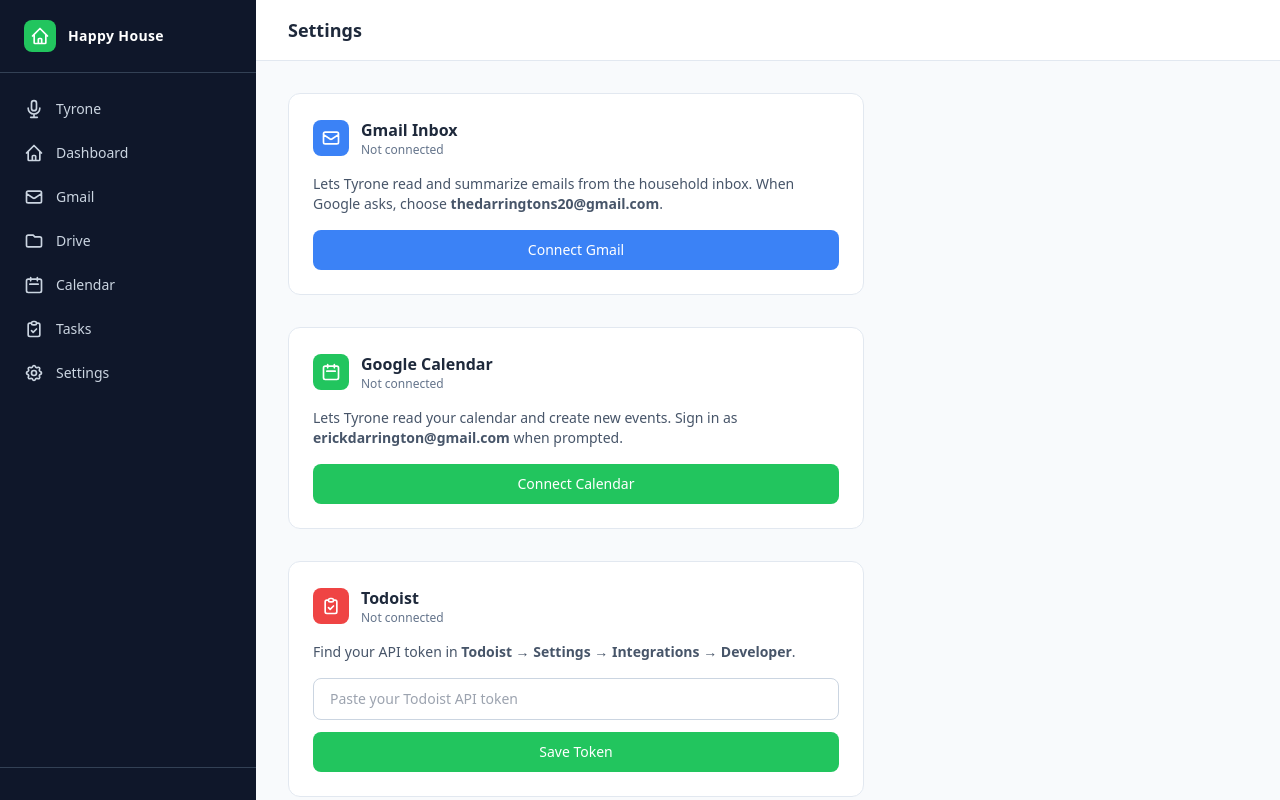
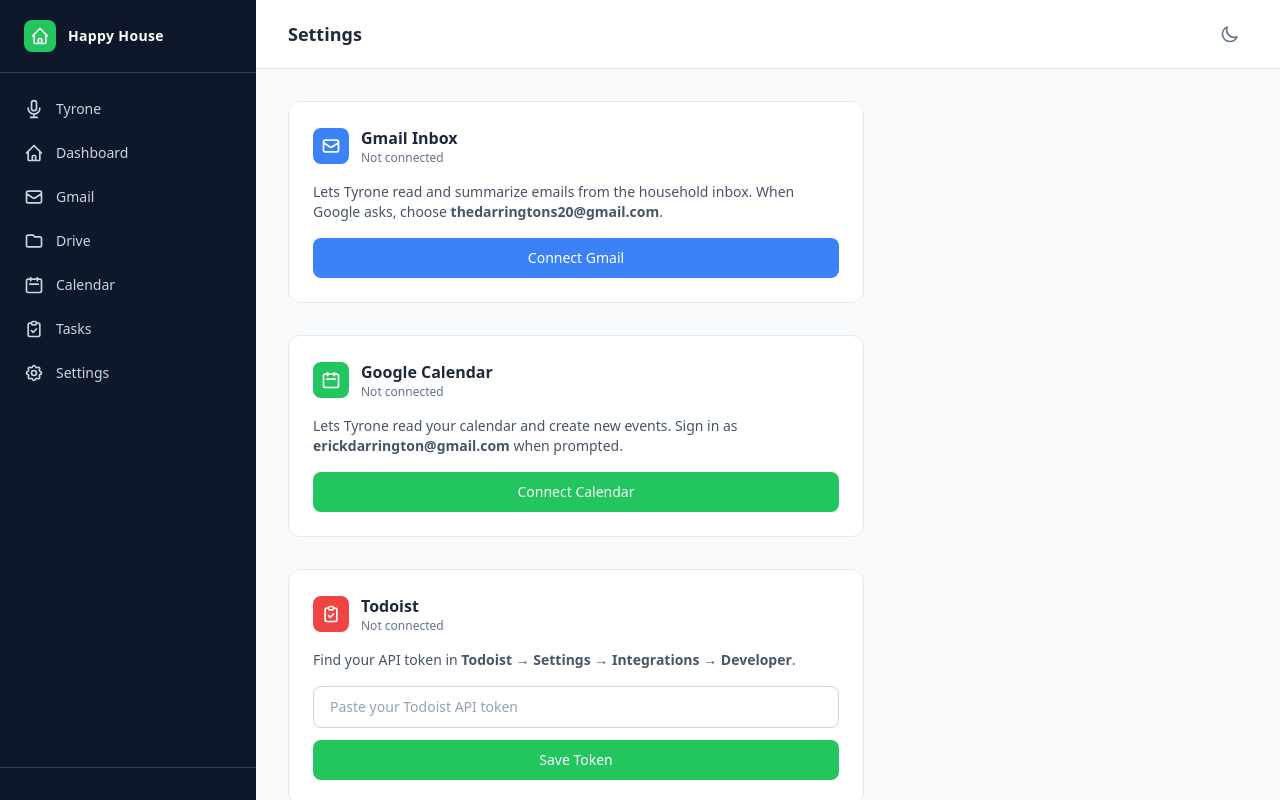
Before and after one commit to edarrington/happy-house-manager, a Python web app: template templates/settings.html in a window 1280 px wide. Run offline with Jinja, Linux system fonts and the light colour scheme; the template is opened without the code that fills it, so the values that code supplies are empty; some libraries are stand-ins or nearby versions.

Commit message:
feat: add dark mode toggle with localStorage persistence

```diff
--- a/templates/base.html
+++ b/templates/base.html
@@ -4,10 +4,17 @@
   <meta charset="UTF-8" />
   <meta name="viewport" content="width=device-width, initial-scale=1.0" />
   <title>{% block title %}Happy House Manager{% endblock %}</title>
+  <!-- Apply dark mode before render to prevent flash -->
+  <script>
+    if (localStorage.theme === 'dark' || (!('theme' in localStorage) && window.matchMedia('(prefers-color-scheme: dark)').matches)) {
+      document.documentElement.classList.add('dark');
+    }
+  </script>
   <script src="https://cdn.tailwindcss.com"></script>
   <script src="https://unpkg.com/htmx.org@1.9.10"></script>
   <script>
     tailwind.config = {
+      darkMode: 'class',
       theme: {
         extend: {
           colors: {
@@ -28,7 +35,7 @@
   </style>
   {% block head %}{% endblock %}
 </head>
-<body class="h-full bg-slate-50">
+<body class="h-full bg-slate-50 dark:bg-slate-900 transition-colors duration-200">
 
 <!-- Mobile overlay -->
 <div id="sidebar-overlay" class="fixed inset-0 bg-black/50 z-20 hidden" onclick="closeSidebar()"></div>
@@ -114,18 +121,18 @@
   <!-- Main content -->
   <main class="flex-1 overflow-y-auto min-w-0">
     <!-- Top bar -->
-    <header class="bg-white border-b border-slate-200 px-4 md:px-8 py-4 flex items-center justify-between sticky top-0 z-10">
+    <header class="bg-white dark:bg-slate-800 border-b border-slate-200 dark:border-slate-700 px-4 md:px-8 py-4 flex items-center justify-between sticky top-0 z-10 transition-colors duration-200">
       <div class="flex items-center gap-3">
         <!-- Hamburger (mobile only) -->
-        <button onclick="openSidebar()" class="md:hidden text-slate-600 hover:text-slate-900">
+        <button onclick="openSidebar()" class="md:hidden text-slate-600 dark:text-slate-400 hover:text-slate-900 dark:hover:text-white">
           <svg class="w-6 h-6" fill="none" stroke="currentColor" viewBox="0 0 24 24">
             <path stroke-linecap="round" stroke-linejoin="round" stroke-width="2" d="M4 6h16M4 12h16M4 18h16" />
           </svg>
         </button>
-        <h1 class="text-lg font-semibold text-slate-800">{% block page_title %}{% endblock %}</h1>
+        <h1 class="text-lg font-semibold text-slate-800 dark:text-white">{% block page_title %}{% endblock %}</h1>
       </div>
       <div class="flex items-center gap-3">
-        <div id="global-loading" class="htmx-indicator flex items-center gap-2 text-sm text-slate-500">
+        <div id="global-loading" class="htmx-indicator flex items-center gap-2 text-sm text-slate-500 dark:text-slate-400">
           <svg class="animate-spin w-4 h-4 text-green-500" fill="none" viewBox="0 0 24 24">
             <circle class="opacity-25" cx="12" cy="12" r="10" stroke="currentColor" stroke-width="4"></circle>
             <path class="opacity-75" fill="currentColor" d="M4 12a8 8 0 018-8V0C5.373 0 0 5.373 0 12h4zm2 5.291A7.962 7.962 0 014 12H0c0 3.042 1.135 5.824 3 7.938l3-2.647z"></path>
@@ -133,6 +140,18 @@
           Loading...
         </div>
         {% block header_actions %}{% endblock %}
+        <!-- Dark mode toggle -->
+        <button onclick="toggleDark()" title="Toggle dark mode"
+          class="p-2 rounded-lg text-slate-500 dark:text-slate-400 hover:text-slate-700 dark:hover:text-slate-200 hover:bg-slate-100 dark:hover:bg-slate-700 transition-colors">
+          <!-- Moon: visible in light mode -->
+          <svg class="w-5 h-5 dark:hidden" fill="none" stroke="currentColor" viewBox="0 0 24 24">
+            <path stroke-linecap="round" stroke-linejoin="round" stroke-width="2" d="M20.354 15.354A9 9 0 018.646 3.646 9.003 9.003 0 0012 21a9.003 9.003 0 008.354-5.646z"/>
+          </svg>
+          <!-- Sun: visible in dark mode -->
+          <svg class="w-5 h-5 hidden dark:block" fill="none" stroke="currentColor" viewBox="0 0 24 24">
+            <path stroke-linecap="round" stroke-linejoin="round" stroke-width="2" d="M12 3v1m0 16v1m9-9h-1M4 12H3m15.364-6.364l-.707.707M6.343 17.657l-.707.707M17.657 17.657l-.707-.707M6.343 6.343l-.707-.707M12 8a4 4 0 100 8 4 4 0 000-8z"/>
+          </svg>
+        </button>
       </div>
     </header>
 
@@ -164,6 +183,10 @@
   document.body.addEventListener('htmx:configRequest', function(evt) {
     evt.detail.headers['X-HMX-Request'] = 'true';
   });
+  function toggleDark() {
+    const isDark = document.documentElement.classList.toggle('dark');
+    localStorage.theme = isDark ? 'dark' : 'light';
+  }
 </script>
 
 {% block scripts %}{% endblock %}
--- a/templates/settings.html
+++ b/templates/settings.html
@@ -6,7 +6,7 @@
 <div class="max-w-xl space-y-8">
 
   <!-- Gmail Integration (Arcade) -->
-  <div class="bg-white rounded-xl border border-slate-200 p-6">
+  <div class="bg-white dark:bg-slate-800 rounded-xl border border-slate-200 dark:border-slate-700 p-6">
     <div class="flex items-center gap-3 mb-4">
       <div class="w-9 h-9 bg-blue-500 rounded-lg flex items-center justify-center">
         <svg class="w-5 h-5 text-white" fill="none" stroke="currentColor" viewBox="0 0 24 24">
@@ -14,17 +14,17 @@
         </svg>
       </div>
       <div>
-        <h2 class="text-base font-semibold text-slate-800">Gmail Inbox</h2>
-        <p class="text-xs text-slate-500">
+        <h2 class="text-base font-semibold text-slate-800 dark:text-white">Gmail Inbox</h2>
+        <p class="text-xs text-slate-500 dark:text-slate-400">
           {% if gmail_connected %}
-            <span class="text-green-600 font-medium">Connected (thedarringtons20@gmail.com)</span>
+            <span class="text-green-600 dark:text-green-400 font-medium">Connected (thedarringtons20@gmail.com)</span>
           {% else %}
             Not connected
           {% endif %}
         </p>
       </div>
     </div>
-    <p class="text-sm text-slate-600 mb-4">
+    <p class="text-sm text-slate-600 dark:text-slate-300 mb-4">
       Lets Tyrone read and summarize emails from the household inbox.
       When Google asks, choose <strong>thedarringtons20@gmail.com</strong>.
     </p>
@@ -35,7 +35,7 @@
   </div>
 
   <!-- Google Calendar Integration (Arcade) -->
-  <div class="bg-white rounded-xl border border-slate-200 p-6">
+  <div class="bg-white dark:bg-slate-800 rounded-xl border border-slate-200 dark:border-slate-700 p-6">
     <div class="flex items-center gap-3 mb-4">
       <div class="w-9 h-9 bg-green-500 rounded-lg flex items-center justify-center">
         <svg class="w-5 h-5 text-white" fill="none" stroke="currentColor" viewBox="0 0 24 24">
@@ -43,17 +43,17 @@
         </svg>
       </div>
       <div>
-        <h2 class="text-base font-semibold text-slate-800">Google Calendar</h2>
-        <p class="text-xs text-slate-500">
+        <h2 class="text-base font-semibold text-slate-800 dark:text-white">Google Calendar</h2>
+        <p class="text-xs text-slate-500 dark:text-slate-400">
           {% if calendar_connected %}
-            <span class="text-green-600 font-medium">Connected</span>
+            <span class="text-green-600 dark:text-green-400 font-medium">Connected</span>
           {% else %}
             Not connected
           {% endif %}
         </p>
       </div>
     </div>
-    <p class="text-sm text-slate-600 mb-4">
+    <p class="text-sm text-slate-600 dark:text-slate-300 mb-4">
       Lets Tyrone read your calendar and create new events.
       Sign in as <strong>erickdarrington@gmail.com</strong> when prompted.
     </p>
@@ -64,7 +64,7 @@
   </div>
 
   <!-- Todoist Integration -->
-  <div class="bg-white rounded-xl border border-slate-200 p-6">
+  <div class="bg-white dark:bg-slate-800 rounded-xl border border-slate-200 dark:border-slate-700 p-6">
     <div class="flex items-center gap-3 mb-4">
       <div class="w-9 h-9 bg-red-500 rounded-lg flex items-center justify-center">
         <svg class="w-5 h-5 text-white" fill="none" stroke="currentColor" viewBox="0 0 24 24">
@@ -73,10 +73,10 @@
         </svg>
       </div>
       <div>
-        <h2 class="text-base font-semibold text-slate-800">Todoist</h2>
-        <p class="text-xs text-slate-500">
+        <h2 class="text-base font-semibold text-slate-800 dark:text-white">Todoist</h2>
+        <p class="text-xs text-slate-500 dark:text-slate-400">
           {% if todoist_configured %}
-            <span class="text-green-600 font-medium">Connected</span>
+            <span class="text-green-600 dark:text-green-400 font-medium">Connected</span>
           {% else %}
             Not connected
           {% endif %}
@@ -85,18 +85,18 @@
     </div>
 
     {% if saved %}
-    <div class="mb-4 px-4 py-3 bg-green-50 border border-green-200 rounded-lg text-sm text-green-700">
+    <div class="mb-4 px-4 py-3 bg-green-50 dark:bg-green-900/30 border border-green-200 dark:border-green-700 rounded-lg text-sm text-green-700 dark:text-green-400">
       Token saved successfully. <a href="/tasks" class="underline font-medium">Go to Tasks</a>
     </div>
     {% endif %}
 
     {% if error is defined and error %}
-    <div class="mb-4 px-4 py-3 bg-red-50 border border-red-200 rounded-lg text-sm text-red-700">
+    <div class="mb-4 px-4 py-3 bg-red-50 dark:bg-red-900/30 border border-red-200 dark:border-red-700 rounded-lg text-sm text-red-700 dark:text-red-400">
       {{ error }}
     </div>
     {% endif %}
 
-    <p class="text-sm text-slate-600 mb-4">
+    <p class="text-sm text-slate-600 dark:text-slate-300 mb-4">
       Find your API token in
       <strong>Todoist &rarr; Settings &rarr; Integrations &rarr; Developer</strong>.
     </p>
@@ -108,7 +108,7 @@
           name="todoist_token"
           placeholder="Paste your Todoist API token"
           required
-          class="w-full px-4 py-2.5 border border-slate-300 rounded-lg text-sm focus:outline-none focus:ring-2 focus:ring-green-500 focus:border-transparent"
+          class="w-full px-4 py-2.5 border border-slate-300 dark:border-slate-600 rounded-lg text-sm bg-white dark:bg-slate-700 text-slate-800 dark:text-white placeholder-slate-400 dark:placeholder-slate-500 focus:outline-none focus:ring-2 focus:ring-green-500 focus:border-transparent"
         />
         <button
           type="submit"
```
Also changed, not shown: templates/calendar/index.html (+17 -17 lines), templates/dashboard.html (+30 -30 lines), templates/gmail/index.html (+13 -17 lines), templates/tasks/index.html (+8 -8 lines), templates/voice/index.html (+7 -10 lines).
